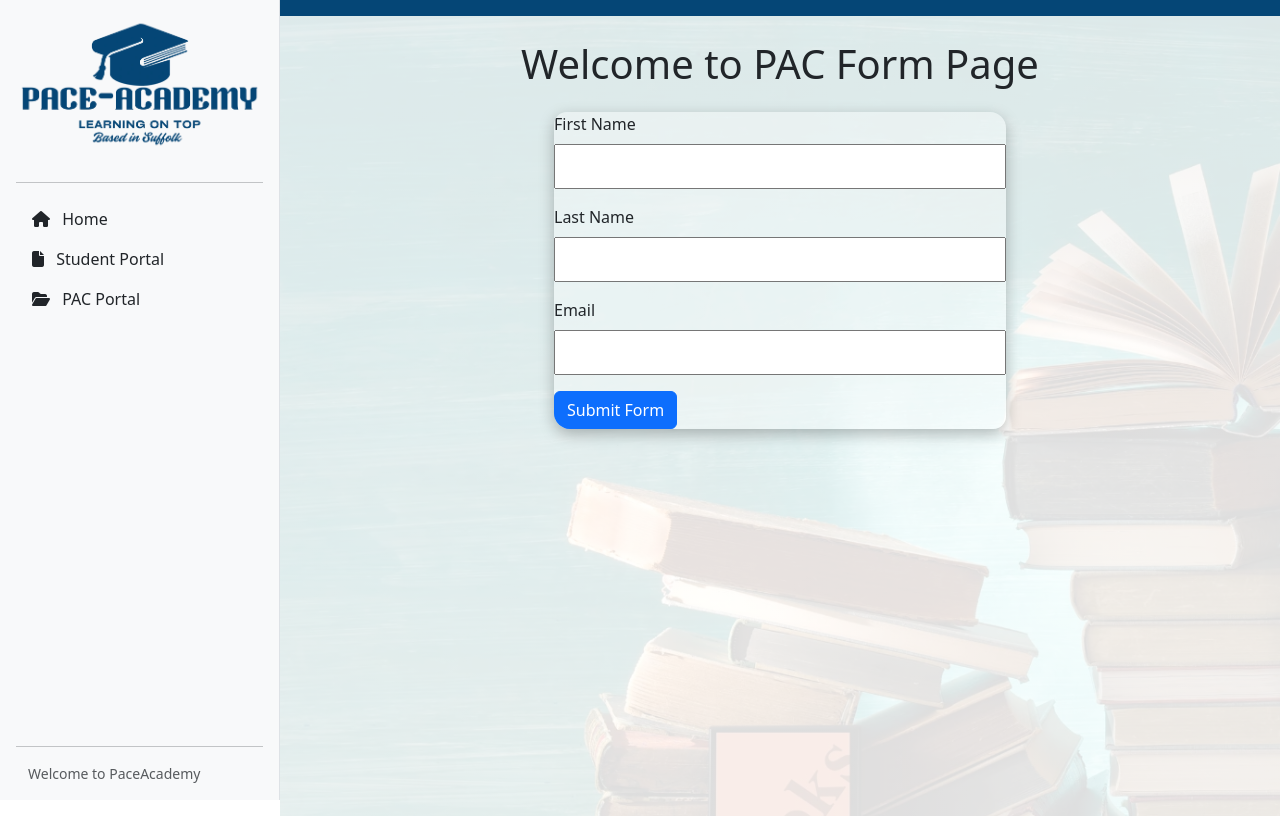
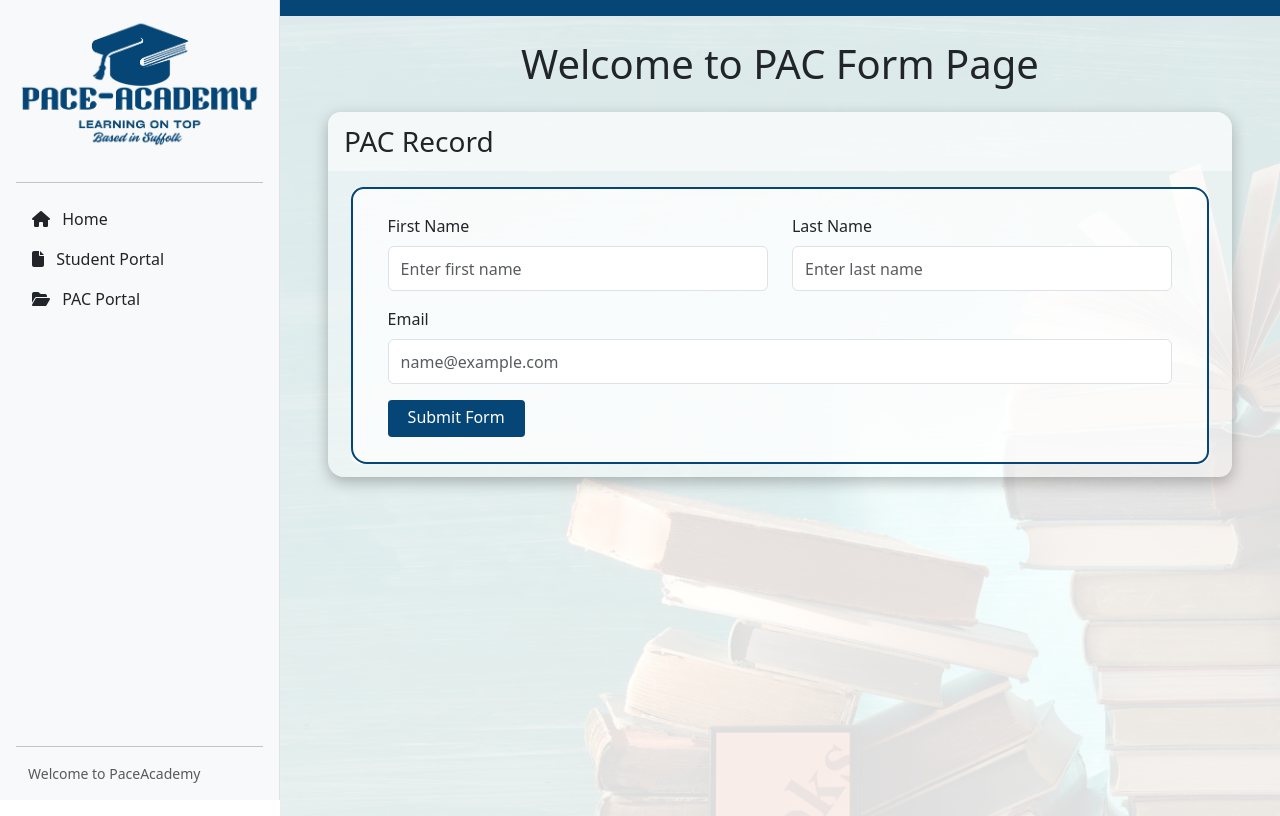
Before and after one commit to Purdicus05/StudentPacDB, a Django app: page /pac_form/ in a window 1280 px wide. Run offline with Django 5.2, Linux system fonts and the light colour scheme; parts of the project's set-up code (start-up, migrations or seed data) failed here and were passed over; some libraries are stand-ins or nearby versions; some web fonts are replaced.

Commit message:
final commit

```diff
--- a/PaceAcademyApp/forms.py
+++ b/PaceAcademyApp/forms.py
@@ -5,35 +5,83 @@ from .models import Students, PACs
 
 # Form to add pacs
 class AddPacForm(forms.ModelForm):
-    first_name = forms.CharField(max_length=100, label="First Name")
-    last_name = forms.CharField(max_length=100, label="Last Name")
-    email = forms.EmailField(label="Email Address")
+    first_name = forms.CharField(
+        max_length=100,
+        label="First Name",
+        widget=forms.TextInput(attrs={
+            "class": "form-control",
+            "placeholder": "Enter first name"
+        })
+    )
+    last_name = forms.CharField(
+        max_length=100,
+        label="Last Name",
+        widget=forms.TextInput(attrs={
+            "class": "form-control",
+            "placeholder": "Enter last name"
+        })
+    )
+    email = forms.EmailField(
+        label="Email Address",
+        widget=forms.EmailInput(attrs={
+            "class": "form-control",
+            "placeholder": "name@example.com"
+        })
+    )
 
     class Meta:
         model = PACs
         fields = ('first_name', 'last_name', 'email')
 
-        # Required to assign the form-class to each field for rendering
-        widgets = {
-            "first_name": forms.TextInput(attrs={"class": "form-control"}),
-            "last_name": forms.TextInput(attrs={"class": "form-control"}),
-            "email": forms.EmailInput(attrs={"class": "form-control"}),
-        }
 
 #Form to add students
-#Included for the use of a drop-down bar for 'course_choices'
 course_choices = [
-    ("Computing", "Computing"),
-    ("Film Production", "Film Production"),
-    ("Game Development", "Game Development"),
-]
+        ("Computing", "Computing"),
+        ("Film Production", "Film Production"),
+        ("Game Development", "Game Development"),
+    ]
 
 class AddStudentForm(forms.ModelForm):
-    first_name = forms.CharField(max_length=100, label="First Name")
-    last_name = forms.CharField(max_length=100, label="Last Name")
-    email = forms.EmailField(label="Email Address")
-    course = forms.ChoiceField(choices=course_choices, label="Course")
-    assigned_pac = forms.ModelChoiceField(queryset=PACs.objects.none(),empty_label="Select a PAC", label="Assigned PAC")
+    first_name = forms.CharField(
+        max_length=100,
+        label="First Name",
+        widget=forms.TextInput(attrs={
+            "class": "form-control",
+            "placeholder": "Enter first name"
+        })
+    )
+    last_name = forms.CharField(
+        max_length=100,
+        label="Last Name",
+        widget=forms.TextInput(attrs={
+            "class": "form-control",
+            "placeholder": "Enter last name"
+        })
+    )
+    email = forms.EmailField(
+        label="Email Address",
+        widget=forms.EmailInput(attrs={
+            "class": "form-control",
+            "placeholder": "name@example.com"
+        })
+    )
+    course = forms.ChoiceField(
+        choices=(course_choices),
+        label="Course",
+        widget=forms.Select(attrs={
+            "class": "form-select",
+            "aria-label": "Select course"
+        })
+    )
+    assigned_pac = forms.ModelChoiceField(
+        queryset=PACs.objects.none(),
+        empty_label="Select a PAC",
+        label="Assigned PAC",
+        widget=forms.Select(attrs={
+            "class": "form-select",
+            "aria-label": "Select PAC"
+        })
+    )
 
     class Meta:
         model = Students
@@ -42,10 +90,7 @@ class AddStudentForm(forms.ModelForm):
     #This function makes sure that the list of PACs is calculated at runtime not at import time
     #This prevents issues with newly added pacs not being shown
     def __init__(self, *args, **kwargs):
+        course_choices = kwargs.pop("course_choices", None)
         super().__init__(*args, **kwargs)
-        self.fields['first_name'].widget.attrs.update({"class": "form-control", "placeholer": "Enter first name"})
-        self.fields['last_name'].widget.attrs.update({"class": "form-control", "placeholer": "Enter last name"})
-        self.fields['email'].widget.attrs.update({"class": "form-control", "placeholer": "Enter email"})
-        self.fields['course'].widget.attrs.update({"class": "form-select", "arial_label": "Select course"})
-        self.fields['assigned_pac'].widget.attrs.update({"class": "form-select", "arial_label": "Select PAC"})
         self.fields['assigned_pac'].queryset = PACs.objects.all()
+        self.fields['course'].choices = [("", "Select course")] + list(self.fields['course'].choices)
--- a/PaceAcademyApp/static/CSS/styleSheet.css
+++ b/PaceAcademyApp/static/CSS/styleSheet.css
@@ -190,7 +209,25 @@ p {
     margin-right: auto;
 }
 
+.pac-form {
+    border-radius: .8rem 1rem;
+    background-color: #fff5;
+    box-shadow: 0 5px 15px #0004;
+    overflow: hidden;
+    max-width: 1000px;
+    width: 100%;
+    min-width: 0;
+    margin-left: auto;
+    margin-right: auto;
+}
 .student_body_form form {
+    margin: 0 auto;
+    padding: 25px 35px;
+    border: 2px #054676 solid;
+    border-radius: .8rem 1rem;
+}
+
+.pac_body_form form {
     margin: 0 auto;
     padding: 25px 35px;
     border: 2px #054676 solid;
@@ -204,7 +241,24 @@ p {
     padding: .8rem 1rem;
 }
 
+.pac_header_form {
+    width: 100%;
+    height: 10%;
+    background-color: #fff8;
+    padding: .8rem 1rem;
+}
+
 .student_body_form {
+    width: 95%;
+    max-height: 90%;
+    background-color: #fffb;
+    border-radius: .6rem;
+    margin: .8rem auto;
+    overflow: auto;
+    min-width: 0;
+}
+
+.pac_body_form {
     width: 95%;
     max-height: 90%;
     background-color: #fffb;
@@ -227,18 +281,6 @@ form input {
 form select {
     height: 45px;
     width: 100%;
-}
-
-/* CSS for PAC Form page */
-.pac-form {
-    border: 2px solid #414247;
-    border-radius: 10px;
-    padding: 20px;
-    background-color: #ffffff;
-}
-
-.pac-form {
-    box-shadow: 0 4px 10px rgba(0,0,0,0.05);
 }
 
 /* CSS for Student Record page */
--- a/PaceAcademyApp/templates/pac_form.html
+++ b/PaceAcademyApp/templates/pac_form.html
@@ -6,18 +6,26 @@
     {% block content %}
     <!-- Insert page contents here -->
     <div class="container mt-4">
-        <div class="col-lg-6 mx-auto">
-            <form method="post" class="student-form">
+        <div class="pac-form">
+
+            <div class="pac_header_form d-flex justify-content-between align-items-center flex-wrap gap-2 mb-3">
+                <h3 class="mb-0">PAC Record</h3>
+            </div>
+
+            <div class="pac_body_form mx-auto">
+                <form method="post" class="container">
                     {% csrf_token %}
 
-                <div class="mb-3">
+                    <div class="row">
+                        <div class="col-md-6 mb-3">
                             <label class="form-label">First Name</label>
                             {{ form.first_name }}
                         </div>
 
-                <div class="mb-3">
+                        <div class="col-md-6 mb-3">
                             <label class="form-label">Last Name</label>
                             {{ form.last_name }}
+                        </div>
                     </div>
 
                     <div class="mb-3">
@@ -25,11 +33,12 @@
                         {{ form.email }}
                     </div>
 
-                <button type="submit" class="btn btn-primary"
+                    <button type="submit" class="button-pa"
                         {% if is_edit %}onclick="return confirm('Save changes to this pac record?');"{% endif %}>
                         {% if is_edit %}Save Changes{% else %}Submit Form{% endif %}
                     </button>
                 </form>
             </div>
         </div>
+    </div>
     {% endblock %}
--- a/PaceAcademyApp/templates/student_form.html
+++ b/PaceAcademyApp/templates/student_form.html
@@ -31,6 +31,9 @@
                     <div class="mb-3">
                         <label class="form-label">Email</label>
                         {{ form.email }}
+                        {% if form.email.errors %}
+                            <div class="text-danger small">{{ form.email.errors|striptags }}</div>
+                        {% endif %}
                     </div>
 
                     <div class="mb-3">
```
Also changed, not shown: other parts of PaceAcademyApp/static/CSS/styleSheet.css (+31 -0 lines), PaceAcademyApp/templates/pac_delete.html (+12 -10 lines), PaceAcademyApp/templates/student_delete.html (+12 -10 lines), db.sqlite3. Lines whose indentation alone changed are shown as unchanged.
